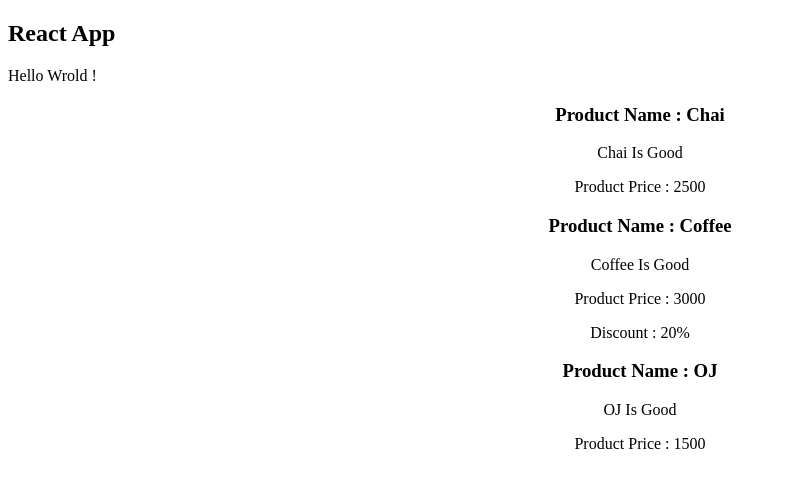
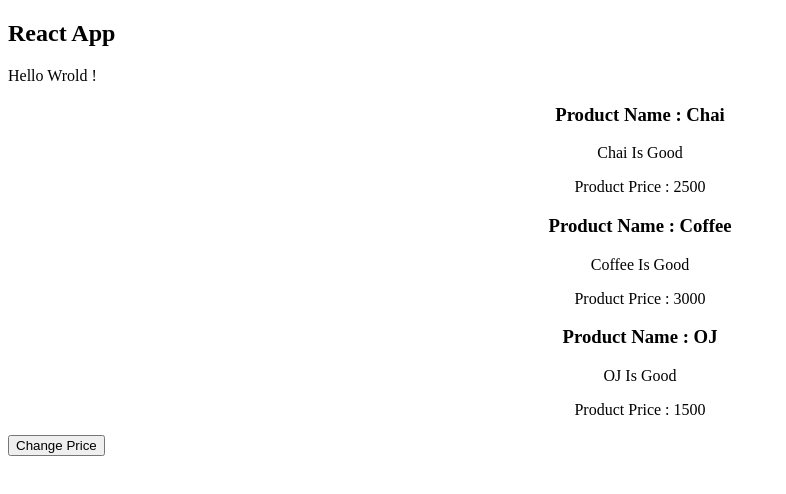
Before and after one commit to arshiya923/react-app, a React (Create React App) app: page / in a window 1280 px wide. Shown: the top 494 px of the page, without its empty margins (0-786 px from the left). Built offline with nearby package versions, Linux system fonts and the light colour scheme.

Commit message:
Change State

```diff
--- a/src/App.js
+++ b/src/App.js
@@ -2,17 +2,48 @@ import React from 'react'
 import Product from './components/Products/Products'
 
 class App extends React.Component {
+
+    state = {
+        Products : [
+            {name : 'Chai', price: 2500},
+            {name : 'Coffee', price: 3000},
+            {name : 'OJ', price: 1500},
+        ],
+    }
+
+    changePriceHandler = () => {
+        this.setState({
+            Products : [
+                {name : 'Chai', price: 3000},
+                {name : 'Coffee', price: 3500},
+                {name : 'OJ', price: 2000},
+            ],
+        })
+    }
+
     render(){
         return(
             <div id='main' className='container'>
                 <h2>React App</h2>
                 <p>Hello Wrold !</p>
 
-                <Product name="Chai" price="2500" />
-                <Product name="Coffee" price="3000">
-                    Discount : 20%
-                </Product>
-                <Product name="OJ" price="1500" />
+                <Product
+                    name={this.state.Products[0].name}
+                    price={this.state.Products[0].price}
+                />
+
+                <Product
+                    name={this.state.Products[1].name}
+                    price={this.state.Products[1].price}
+                />
+
+                <Product
+                    name={this.state.Products[2].name}
+                    price={this.state.Products[2].price}
+                />
+
+
+                <button onClick={this.changePriceHandler}>Change Price</button>
             </div>
         )
     }
--- a/src/components/Products/Products.js
+++ b/src/components/Products/Products.js
@@ -1,6 +1,7 @@
 import React from 'react'
 
 const Product = (props) => {
+
     return (
         <div style={{textAlign:'center'}}>
             <h3>Product Name : {props.name}</h3>
```
